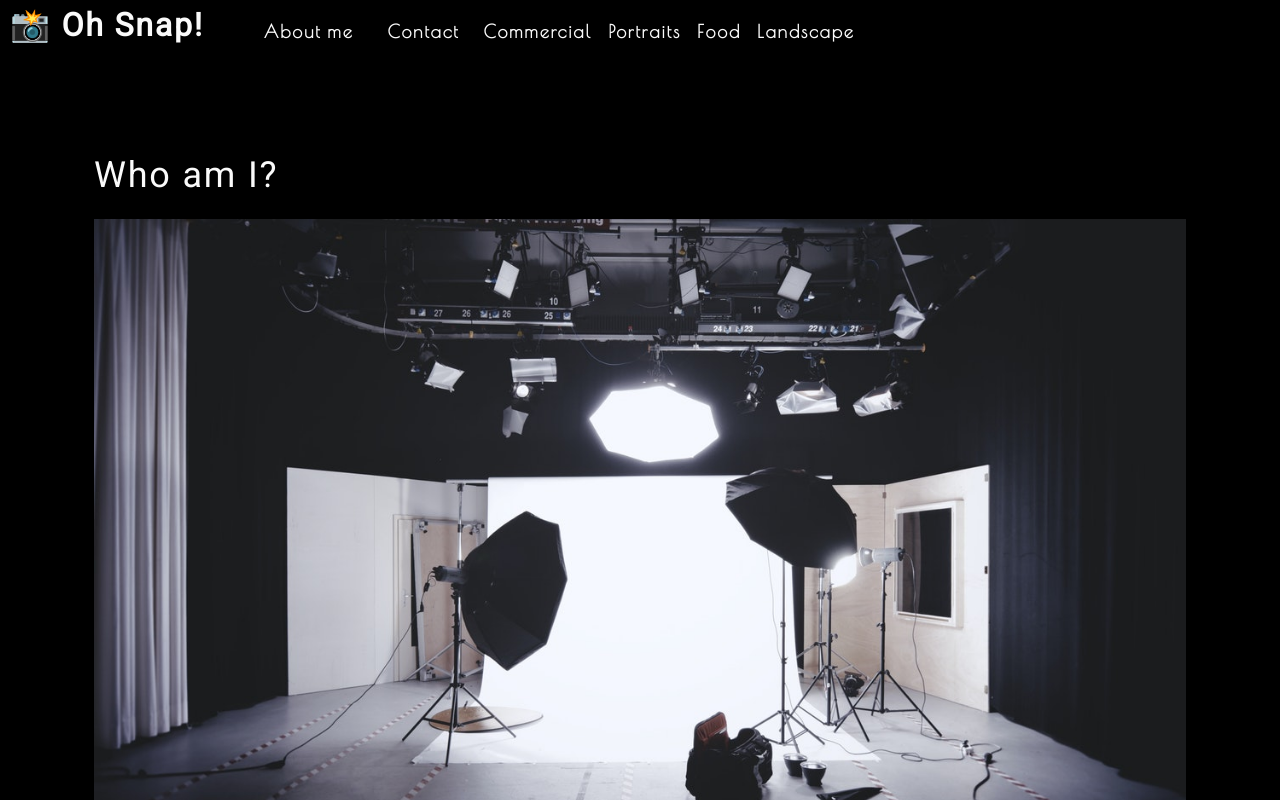
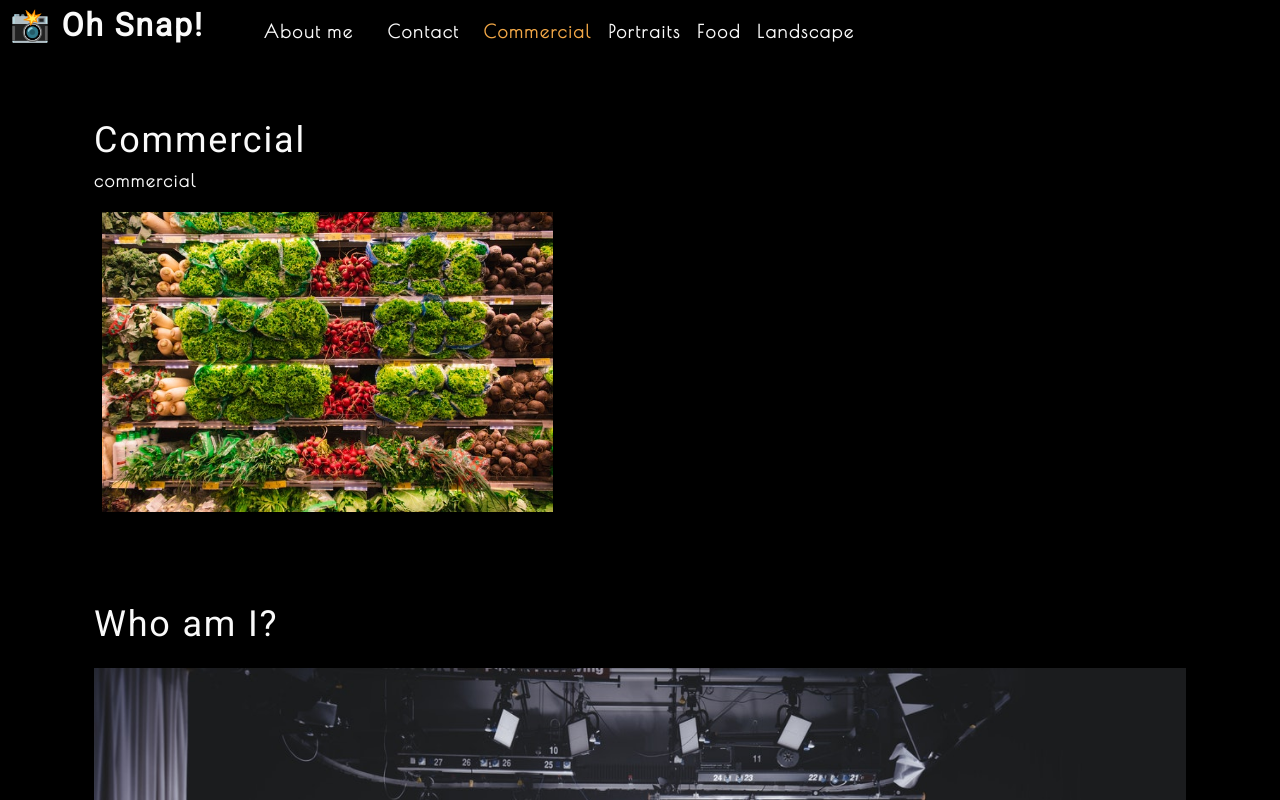
Before and after one commit to Sam-Clark1/photo-gallery, a React (Create React App) app: page / in a window 1280 px wide. Shown: the top 800 px of the page. Built offline with nearby package versions, Linux system fonts and the light colour scheme.

Commit message:
added gallery component and updated nav component

```diff
--- a/public/index.html
+++ b/public/index.html
@@ -24,7 +24,7 @@
       work correctly both with client-side routing and a non-root public URL.
       Learn how to configure a non-root public URL by running `npm run build`.
     -->
-  <title>React App</title>
+  <title>Oh Snap!</title>
 </head>
 
 <body>
--- a/src/App.js
+++ b/src/App.js
@@ -1,14 +1,33 @@
-import React from 'react';
+import React, { useState } from 'react';
 import Nav from './components/Nav';
 import About from './components/About';
+import Gallery from './components/Gallery';
 
 function App() {
+  const [categories] = useState([
+    {
+      name: 'commercial',
+      description: 'Photos of grocery stores, food trucks, and other commercial projects',
+    },
+    { name: 'portraits', description: 'Portraits of people in my life' },
+    { name: 'food', description: 'Delicious delicacies' },
+    { name: 'landscape', description: 'Fields, farmhouses, waterfalls, and the beauty of nature' },
+  ]);
+
+  const [currentCategory, setCurrentCategory] = useState(categories[0]);
 
   return (
     <div>
-      <Nav />
+      <Nav
+        categories={categories}
+        setCurrentCategory={setCurrentCategory}
+        currentCategory={currentCategory}
+      ></Nav>
       <main>
-          <About />
+        <div>
+          <Gallery></Gallery>
+          <About></About>
+        </div>
       </main>
     </div>
   );
--- /dev/null
+++ b/src/components/Gallery/index.js
@@ -0,0 +1,25 @@
+import React from "react";
+import { capitalizeFirstLetter } from '../../utils/helpers';
+import photo from "../../assets/small/commercial/0.jpg";
+
+function Gallery(props) {
+  const currentCategory = {
+    name: "commercial",
+    description:
+      "Photos of grocery stores, food trucks, and other commercial projects",
+  };
+  return (
+    <section>
+      <h1>{capitalizeFirstLetter(currentCategory.name)}</h1>
+      <p>{currentCategory.name}</p>
+      <div className="flex-row">
+          <img
+            src={photo}
+            alt="Commercial Example"
+            className="img-thumbnail mx-1"
+          />
+      </div>
+    </section>
+  );
+}
+export default Gallery;
--- a/src/components/Nav/index.js
+++ b/src/components/Nav/index.js
@@ -1,19 +1,16 @@
-import React from "react";
-import { capitalizeFirstLetter } from "../../utils/helpers";
+import React, { useEffect } from 'react';
+import { capitalizeFirstLetter } from '../../utils/helpers';
 
-function Nav() {
+function Nav(props) {
+  const {
+    categories = [],
+    setCurrentCategory,
+    currentCategory,
+  } = props;
 
-  const  categories = [
-    { name: 'commercial', description: 'Photos of grocery stores, food trucks, and other commercial projects' },
-    { name: 'portraits', description: 'Portraits of people in my life' },
-    { name: 'food', description: 'Delicious delicacies' },
-    { name: 'landscape', description: 'Fields, farmhouses, waterfalls, and the beauty of nature' }
-  ];
-
-  const handleClick = (item) => {
-    console.log(item);
-    return item;
-  };
+  useEffect(() => {
+    document.title = capitalizeFirstLetter(currentCategory.name);
+  }, [currentCategory]);
 
   return (
     <header className="flex-row px-1">
@@ -25,24 +22,29 @@
       <nav>
         <ul className="flex-row">
           <li className="mx-2">
-            <a data-testid="about" href="#about" onClick={() => handleClick("About")}>
+            <a data-testid="about" href="#about">
               About me
             </a>
           </li>
-          <li className={"mx-2"}>
-            <span onClick={() => handleClick('Contact')}>
-              Contact
-            </span>
+          <li className="mx-2">
+            <span>Contact</span>
           </li>
-          {
-            categories.map((category) => (
-              <li className="mx-1" key={category.name} >
-                <span onClick={() => { handleClick(category.name); }}>
-                 {capitalizeFirstLetter(category.name)}
-                </span>
-              </li>
-            ))
-          }
+          {categories.map((category) => (
+            <li
+              className={`mx-1 ${
+                currentCategory.name === category.name && 'navActive'
+                }`}
+              key={category.name}
+            >
+              <span
+                onClick={() => {
+                  setCurrentCategory(category)
+                }}
+              >
+                {capitalizeFirstLetter(category.name)}
+              </span>
+            </li>
+          ))}
         </ul>
       </nav>
     </header>
```
